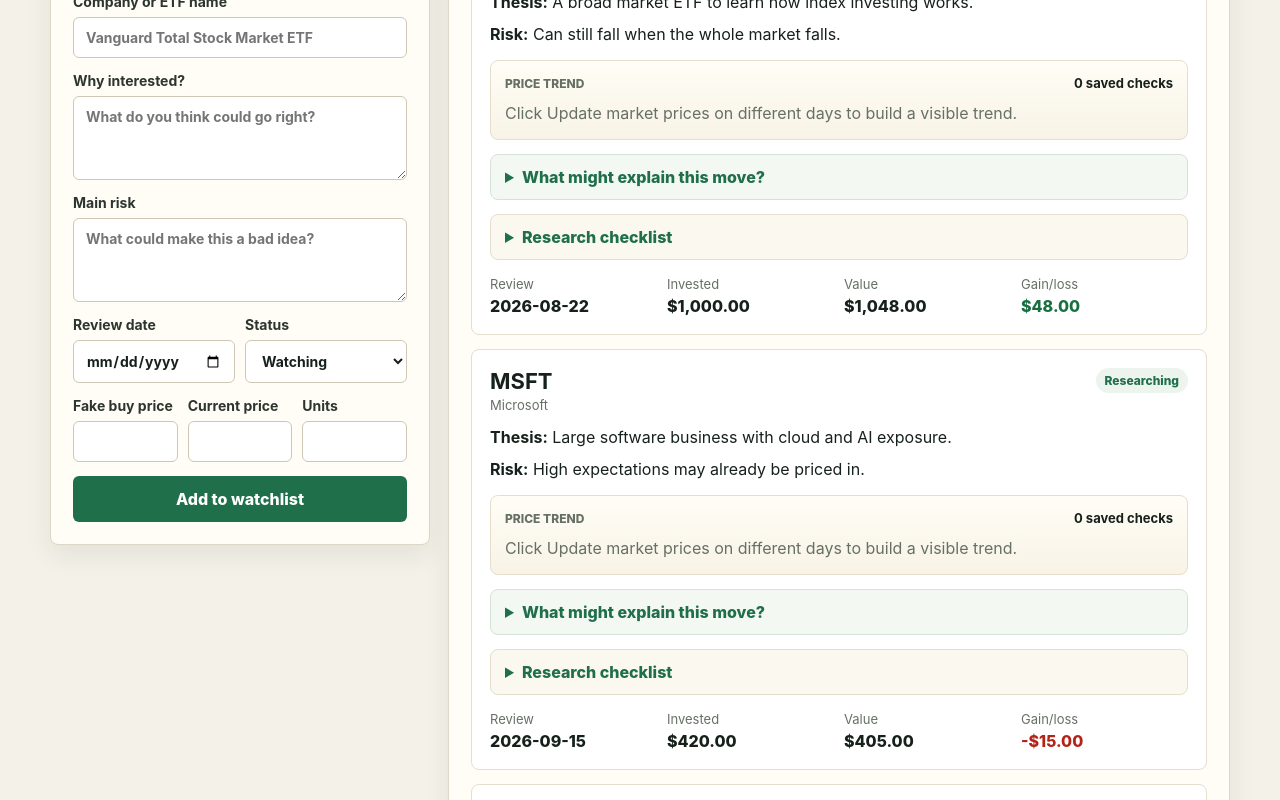
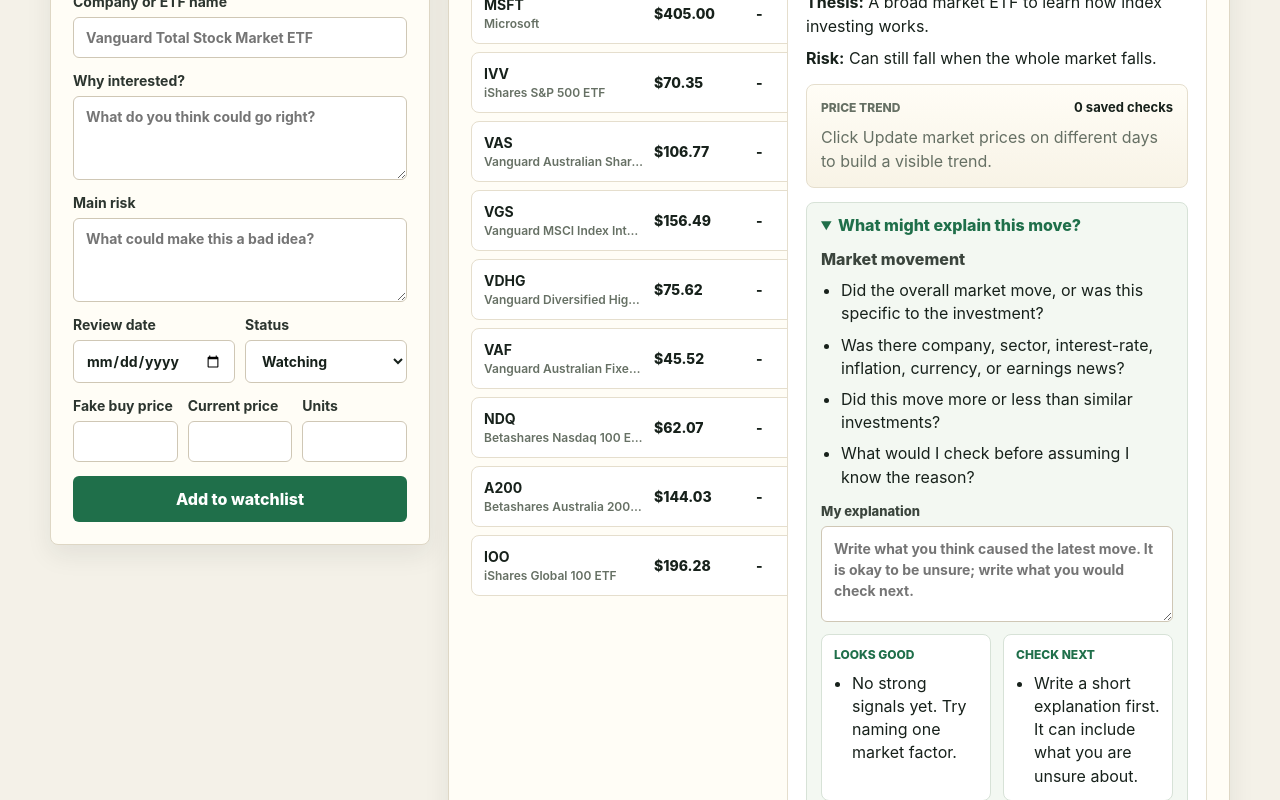
Before and after one commit to graychamb/Investment-Project-, a React (Vite) app: page / in a window 1280 px wide. Shown: the part 900-1700 px from the top of the page. Built offline with nearby package versions, Linux system fonts and the light colour scheme.

Commit message:
Compact ETF list and detail layout

```diff
--- a/src/App.jsx
+++ b/src/App.jsx
@@ -468,6 +468,7 @@
   });
   const [form, setForm] = useState(emptyForm);
   const [marketStatus, setMarketStatus] = useState('Ready to fetch delayed ASX ETF prices.');
+  const [selectedTicker, setSelectedTicker] = useState('');
 
   useEffect(() => {
     localStorage.setItem(watchlistStorageKey, JSON.stringify(watchlist));
@@ -524,6 +525,16 @@
       hasSnapshots: rowsWithSnapshots.length > 0,
     };
   }, [summary.rows]);
+
+  const selectedItem = useMemo(() => {
+    return summary.rows.find((item) => item.ticker === selectedTicker) ?? summary.rows[0];
+  }, [selectedTicker, summary.rows]);
+
+  useEffect(() => {
+    if (!selectedTicker && summary.rows[0]) {
+      setSelectedTicker(summary.rows[0].ticker);
+    }
+  }, [selectedTicker, summary.rows]);
 
   function updateForm(field, value) {
     setForm((current) => ({ ...current, [field]: value }));
@@ -785,37 +796,63 @@
             <h2>Current ideas</h2>
           </div>
 
-          <div className="positions">
-            {summary.rows.map((item) => (
-              <article className="position" key={item.id}>
+          <div className="portfolio-browser">
+            <div className="etf-list" role="list" aria-label="ETF list">
+              {summary.rows.map((item) => {
+                const latestSnapshot = item.priceHistory?.[0];
+                const isSelected = selectedItem?.id === item.id;
+
+                return (
+                  <button
+                    className={`etf-row ${isSelected ? 'selected' : ''}`}
+                    type="button"
+                    key={item.id}
+                    onClick={() => setSelectedTicker(item.ticker)}
+                  >
+                    <span>
+                      <strong>{item.ticker}</strong>
+                      <small>{item.name}</small>
+                    </span>
+                    <span>{money(Number(item.currentPrice || 0))}</span>
+                    <span className={Number(latestSnapshot?.changePercent ?? 0) >= 0 ? 'positive' : 'negative'}>
+                      {latestSnapshot ? percent(latestSnapshot.changePercent) : '-'}
+                    </span>
+                    <em>{item.movementExplanation?.trim() ? 'Explained' : 'Needs note'}</em>
+                  </button>
+                );
+              })}
+            </div>
+
+            {selectedItem && (
+              <article className="position detail-panel">
                 <div className="position-header">
                   <div>
-                    <strong>{item.ticker}</strong>
-                    <span>{item.name}</span>
+                    <strong>{selectedItem.ticker}</strong>
+                    <span>{selectedItem.name}</span>
                   </div>
-                  <em>{item.status}</em>
+                  <em>{selectedItem.status}</em>
                 </div>
-                <p><b>Thesis:</b> {item.thesis || 'No thesis written yet.'}</p>
-                <p><b>Risk:</b> {item.risk || 'No risk written yet.'}</p>
-                {item.marketQuote && (
+                <p><b>Thesis:</b> {selectedItem.thesis || 'No thesis written yet.'}</p>
+                <p><b>Risk:</b> {selectedItem.risk || 'No risk written yet.'}</p>
+                {selectedItem.marketQuote && (
                   <div className="market-move">
                     <span>Latest market move</span>
-                    <strong className={Number(item.marketQuote.change) >= 0 ? 'positive' : 'negative'}>
-                      {money(Number(item.marketQuote.change || 0))} ({percent(item.marketQuote.changePercent)})
+                    <strong className={Number(selectedItem.marketQuote.change) >= 0 ? 'positive' : 'negative'}>
+                      {money(Number(selectedItem.marketQuote.change || 0))} ({percent(selectedItem.marketQuote.changePercent)})
                     </strong>
                     <p>
-                      Previous close: {money(Number(item.marketQuote.previousClose || 0))}. Use this as a clue, then research what may have moved the market.
+                      Previous close: {money(Number(selectedItem.marketQuote.previousClose || 0))}. Use this as a clue, then research what may have moved the market.
                     </p>
                   </div>
                 )}
                 <div className="price-chart">
                   <div className="price-chart-header">
                     <span>Price trend</span>
-                    <strong>{item.priceHistory?.length ?? 0} saved checks</strong>
+                    <strong>{selectedItem.priceHistory?.length ?? 0} saved checks</strong>
                   </div>
-                  {item.priceHistory?.length > 1 ? (
+                  {selectedItem.priceHistory?.length > 1 ? (
                     <ResponsiveContainer width="100%" height={180}>
-                      <LineChart data={getChartData(item.priceHistory)} margin={{ top: 10, right: 12, bottom: 0, left: 0 }}>
+                      <LineChart data={getChartData(selectedItem.priceHistory)} margin={{ top: 10, right: 12, bottom: 0, left: 0 }}>
                         <CartesianGrid stroke="#e5decd" strokeDasharray="3 3" />
                         <XAxis dataKey="date" tick={{ fill: '#667064', fontSize: 12 }} tickLine={false} axisLine={false} />
                         <YAxis
@@ -834,7 +871,7 @@
                     <p>Click Update market prices on different days to build a visible trend.</p>
                   )}
                 </div>
-                {item.priceHistory?.length > 0 && (
+                {selectedItem.priceHistory?.length > 0 && (
                   <details className="price-history">
                     <summary>Price history</summary>
                     <table>
@@ -846,8 +883,8 @@
                         </tr>
                       </thead>
                       <tbody>
-                        {item.priceHistory.slice(0, 5).map((snapshot) => (
-                          <tr key={`${item.id}-${snapshot.checkedAt}`}>
+                        {selectedItem.priceHistory.slice(0, 5).map((snapshot) => (
+                          <tr key={`${selectedItem.id}-${snapshot.checkedAt}`}>
                             <td>{formatDateTime(snapshot.checkedAt)}</td>
                             <td>{money(snapshot.price)}</td>
                             <td className={Number(snapshot.change) >= 0 ? 'positive' : 'negative'}>
@@ -859,20 +896,20 @@
                     </table>
                   </details>
                 )}
-                <details className="movement-prompts">
+                <details className="movement-prompts" open>
                   <summary>What might explain this move?</summary>
                   <div>
-                    <p>{getMovementPromptGroup(item.ticker).title}</p>
+                    <p>{getMovementPromptGroup(selectedItem.ticker).title}</p>
                     <ul>
-                      {getMovementPromptGroup(item.ticker).prompts.map((prompt) => (
+                      {getMovementPromptGroup(selectedItem.ticker).prompts.map((prompt) => (
                         <li key={prompt}>{prompt}</li>
                       ))}
                     </ul>
                     <label className="movement-explanation">
                       <span>My explanation</span>
                       <textarea
-                        value={item.movementExplanation ?? ''}
-                        onChange={(event) => updateMovementExplanation(item.id, event.target.value)}
+                        value={selectedItem.movementExplanation ?? ''}
+                        onChange={(event) => updateMovementExplanation(selectedItem.id, event.target.value)}
                         placeholder="Write what you think caused the latest move. It is okay to be unsure; write what you would check next."
                       />
                     </label>
@@ -880,8 +917,8 @@
                       <div>
                         <span>Looks good</span>
                         <ul>
-                          {(reviewMovementExplanation(item).strengths.length > 0
-                            ? reviewMovementExplanation(item).strengths
+                          {(reviewMovementExplanation(selectedItem).strengths.length > 0
+                            ? reviewMovementExplanation(selectedItem).strengths
                             : ['No strong signals yet. Try naming one market factor.']
                           ).map((message) => (
                             <li key={message}>{message}</li>
@@ -891,7 +928,7 @@
                       <div>
                         <span>Check next</span>
                         <ul>
-                          {reviewMovementExplanation(item).suggestions.map((message) => (
+                          {reviewMovementExplanation(selectedItem).suggestions.map((message) => (
                             <li key={message}>{message}</li>
                           ))}
                         </ul>
@@ -906,8 +943,8 @@
                       <label className="research-field" key={question.key}>
                         <span>{question.label}</span>
                         <textarea
-                          value={item.research?.[question.key] ?? ''}
-                          onChange={(event) => updateResearchAnswer(item.id, question.key, event.target.value)}
+                          value={selectedItem.research?.[question.key] ?? ''}
+                          onChange={(event) => updateResearchAnswer(selectedItem.id, question.key, event.target.value)}
                           placeholder={question.prompt}
                         />
                       </label>
@@ -915,13 +952,13 @@
                   </div>
                 </details>
                 <dl>
-                  <div><dt>Review</dt><dd>{item.reviewDate || 'Not set'}</dd></div>
-                  <div><dt>Invested</dt><dd>{money(item.invested)}</dd></div>
-                  <div><dt>Value</dt><dd>{money(item.value)}</dd></div>
-                  <div><dt>Gain/loss</dt><dd className={item.gain >= 0 ? 'positive' : 'negative'}>{money(item.gain)}</dd></div>
+                  <div><dt>Review</dt><dd>{selectedItem.reviewDate || 'Not set'}</dd></div>
+                  <div><dt>Invested</dt><dd>{money(selectedItem.invested)}</dd></div>
+                  <div><dt>Value</dt><dd>{money(selectedItem.value)}</dd></div>
+                  <div><dt>Gain/loss</dt><dd className={selectedItem.gain >= 0 ? 'positive' : 'negative'}>{money(selectedItem.gain)}</dd></div>
                 </dl>
               </article>
-            ))}
+            )}
           </div>
         </section>
       </section>
--- a/src/styles.css
+++ b/src/styles.css
@@ -267,6 +267,71 @@
 .positions {
   display: grid;
   gap: 14px;
+}
+
+.portfolio-browser {
+  display: grid;
+  grid-template-columns: minmax(300px, 0.8fr) minmax(0, 1.2fr);
+  gap: 16px;
+  align-items: start;
+}
+
+.etf-list {
+  display: grid;
+  gap: 8px;
+}
+
+.etf-row {
+  display: grid;
+  grid-template-columns: minmax(160px, 1fr) 92px 70px 96px;
+  gap: 10px;
+  align-items: center;
+  width: 100%;
+  border: 1px solid #e5decd;
+  border-radius: 8px;
+  background: #fff;
+  color: #17211b;
+  padding: 12px;
+  text-align: left;
+}
+
+.etf-row:hover,
+.etf-row.selected {
+  border-color: #1f6f4a;
+  background: #f3f8f2;
+}
+
+.etf-row span {
+  color: #17211b;
+  font-size: 14px;
+  font-weight: 800;
+}
+
+.etf-row small {
+  display: block;
+  overflow: hidden;
+  margin-top: 3px;
+  color: #667064;
+  font-size: 12px;
+  font-weight: 600;
+  text-overflow: ellipsis;
+  white-space: nowrap;
+}
+
+.etf-row em {
+  border-radius: 999px;
+  background: #edf4ee;
+  color: #1f6f4a;
+  padding: 5px 8px;
+  font-size: 11px;
+  font-style: normal;
+  font-weight: 800;
+  text-align: center;
+}
+
+.detail-panel {
+  position: sticky;
+  top: 16px;
 }
 
 .position {
@@ -560,10 +625,24 @@
   .dashboard,
   .snapshot-grid,
   .workspace,
+  .portfolio-browser,
   .explanation-review,
   .research-fields,
   dl {
     grid-template-columns: 1fr;
+  }
+
+  .detail-panel {
+    position: static;
+  }
+
+  .etf-row {
+    grid-template-columns: 1fr 78px;
+  }
+
+  .etf-row span:nth-child(3),
+  .etf-row em {
+    grid-column: span 1;
   }
 
   .snapshot-heading {
```
